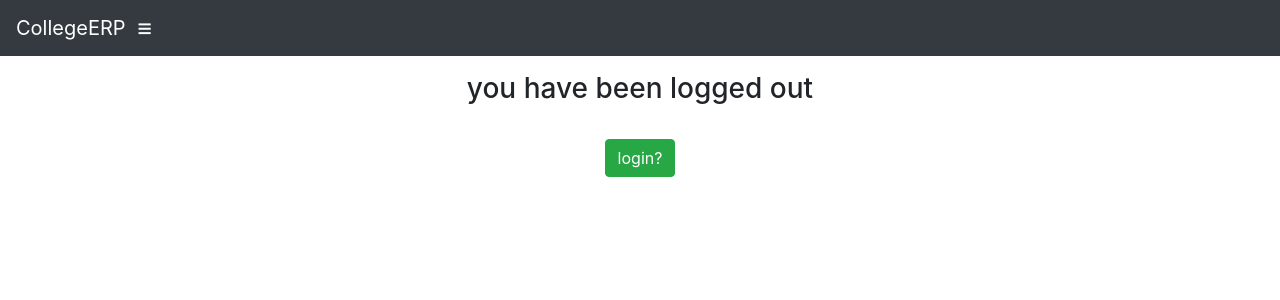
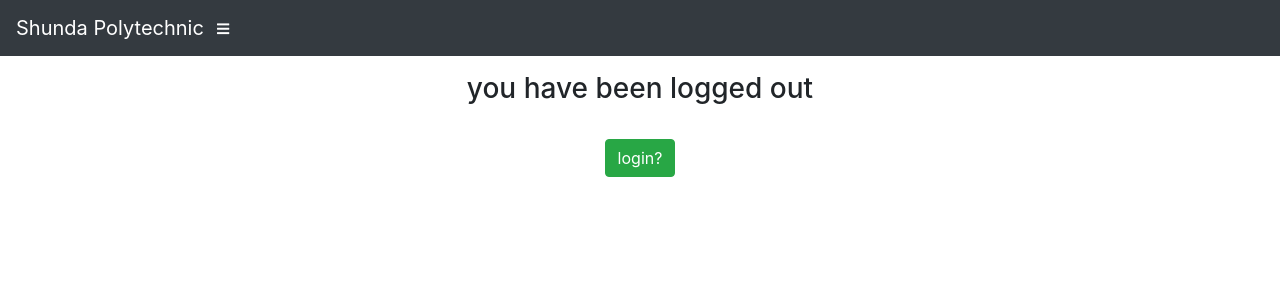
Before and after one commit to ceonmintoh/programming, a Django app: page /accounts/logout/ in a window 1280 px wide. Shown: the top 300 px of the page. Run offline with Django 3.2, Linux system fonts and the light colour scheme; some libraries are stand-ins or nearby versions.

Commit message:
Modification of Logout Form

```diff
--- a/Website/CollegeSMS/info/templates/info/logout.html
+++ b/Website/CollegeSMS/info/templates/info/logout.html
@@ -36,7 +36,7 @@
 
     <nav class="navbar navbar-expand navbar-dark bg-dark static-top">
 
-      <a class="navbar-brand mr-1" href="{% url 'index' %}">CollegeERP</a>
+      <a class="navbar-brand mr-1" href="{% url 'index' %}">Shunda Polytechnic</a>
 
       <button class="btn btn-link btn-sm text-white order-1 order-sm-0" id="sidebarToggle" href="#">
         <i class="fas fa-bars"></i>
```
